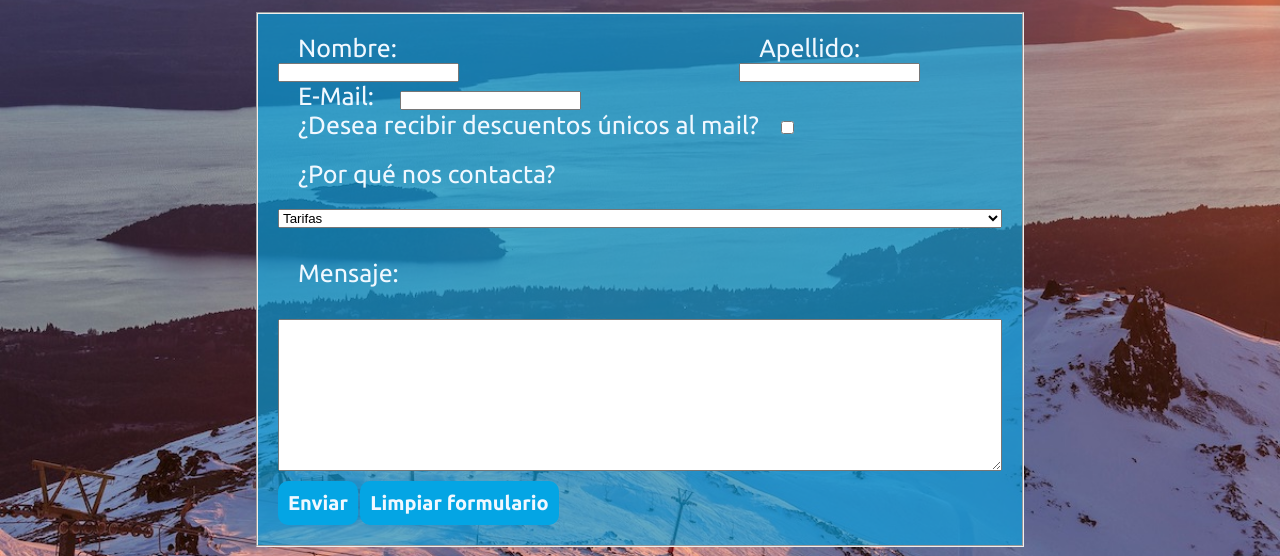
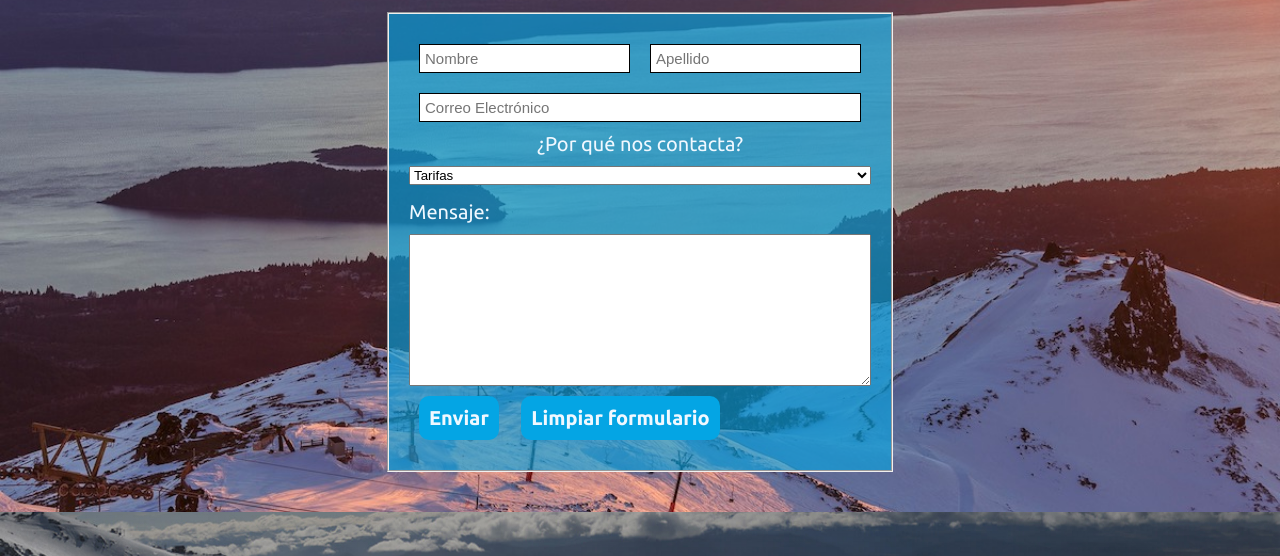
Before and after one commit to JoaquinCremer/Entrega-GitHub, a website: page pages/contacto.html in a window 1280 px wide. Shown: the part 217-773 px from the top of the page. Drawn offline with Linux system fonts and the light colour scheme.

Commit message:
Se modificó la página de Contacto

```diff
--- a/pages/contacto.html
+++ b/pages/contacto.html
@@ -41,36 +41,34 @@
         <form action="" class="contenedorForm">
 
             <fieldset class="form">
+                <div class="contenedorDatos">
+                    <div class="nombre">
+                            <!-- <label for="nombre">Nombre: </label> -->
+                            <input type="text" name="nombre" placeholder="Nombre">
+                            <!-- <label for="apellido">Apellido: </label> -->
+                            <input type="text" name="apellido" placeholder="Apellido">
+                    </div>
 
-                <div id="nombre">
-                    <div>
-                        <label for="nombre">Nombre: </label>
-                        <input type="text" name="nombre">
+                        <!-- <label for="email">E-Mail: </label> -->
+                    <input type="text" name="mail" placeholder="Correo Electrónico" id="mail">
                 </div>
-                    <div>
-                        <label for="apellido">Apellido: </label>
-                        <input type="text" name="apellido">
-                    </div>
-                </div>
-                <div>
-                    <label for="email">E-Mail: </label>
-                    <input type="text" name="mail" id="mail">
-                </div>
-                <div>
+                <!-- <div>
                     <label for="checkbox"> ¿Desea recibir descuentos únicos al mail?</label>
-
                     <input type="checkbox" name="acepta" value="1">
-                </div>
+                </div> -->
+                <div class="checkbox">
                     <label for="tema">¿Por qué nos contacta?</label>
                     <select name="tema" id="tema">
                         <option value="tarifas">Tarifas</option>
                         <option value="estadia">Estadía</option>
                         <option value="otra">Otra consulta</option>
                     </select>
-                <br>
-                <label for="mensaje">Mensaje: </label>
-                <br>
+                </div>
+                <div class="contenedorMensaje">
+                    <label for="mensaje" >Mensaje: </label>
+
                     <textarea name="mensaje" id="mensaje" cols="30" rows="10"></textarea>
+                </div>
                 <div class="form__buttons">
                     <input type="submit" value="Enviar">
                     <input type="reset" value="Limpiar formulario">
--- a/scss/_contacto.scss
+++ b/scss/_contacto.scss
@@ -5,12 +5,19 @@
     background-position: center;
     background-repeat: no-repeat;
     background-size: cover;
-    background-attachment: fixed;
+
     height:max-content;
     padding-bottom: 4rem;
 }
+.form{
 
-
+    input{
+        border: 1px solid;
+        font-size: 1.5rem;
+        padding: 0.5rem;
+        margin: 1rem;
+    }
+}
 .contenedorForm {
     display: flex;
     flex-direction: column;
@@ -24,7 +31,7 @@
 .form {
     display: flex;
     flex-direction: column;
-    width: 60%;
+    width: 90%;
     position: relative;
     padding: 2rem;
     background-color: rgba(4, 165, 228, 0.63);
@@ -34,12 +41,20 @@
 }
 
 .form label {
-    font-size: 2.5rem;
-    padding: 2rem;
+    font-size: 2rem;
 }
 
-
-
+.checkbox{
+    text-align: center;
+    display: flex;
+    flex-direction: column;
+    select{
+        margin-top: 1rem;
+    }
+}
+#mail{
+    align-self: center;
+}
 
 .form__title {
     text-align: center;
@@ -47,7 +62,16 @@
     color: aliceblue;
     font-weight: 400;
 }
-
+.contenedorDatos{
+    display: flex;
+    flex-direction: column;
+}
+.nombre{
+    display: flex;
+    flex-direction: column;
+    justify-content: center;
+    align-items: center;
+}
 .form__buttons input {
     margin-top: 1rem;
     outline: none;
@@ -63,10 +87,26 @@
     cursor: pointer;
     transition: all 0.5s ease;
 }
+.contenedorMensaje{
+    display: flex;
+    flex-direction: column;
+    gap: 1rem;
+    margin-top: 1.5rem;
+}
 .form__buttons input:hover{
     background-color: #ffffff;
     color: black;
 }
-
+@include tablet{
+    .form{
+        width: max-content;
+    }
+    .nombre{
+        flex-direction: row;
+    }
+    #mail{
+        width: calc(100% - 2rem);
+    }
+}
 
 /* Termina pagina contacto */
--- a/scss/style.scss
+++ b/scss/style.scss
@@ -88,7 +88,7 @@
     }
     #nombre {
         display: flex;
-        gap: 20rem;
+
     }
     .contenedorParrafos {
         display: flex;
```
Also changed, not shown: css/style.css, 1 other file. Lines whose indentation alone changed are shown as unchanged.
